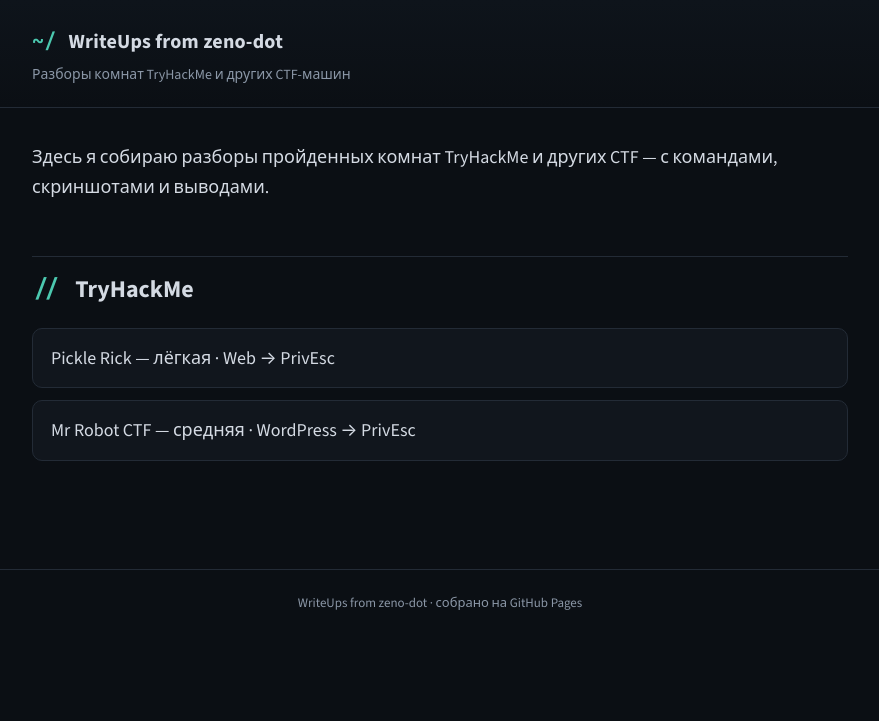
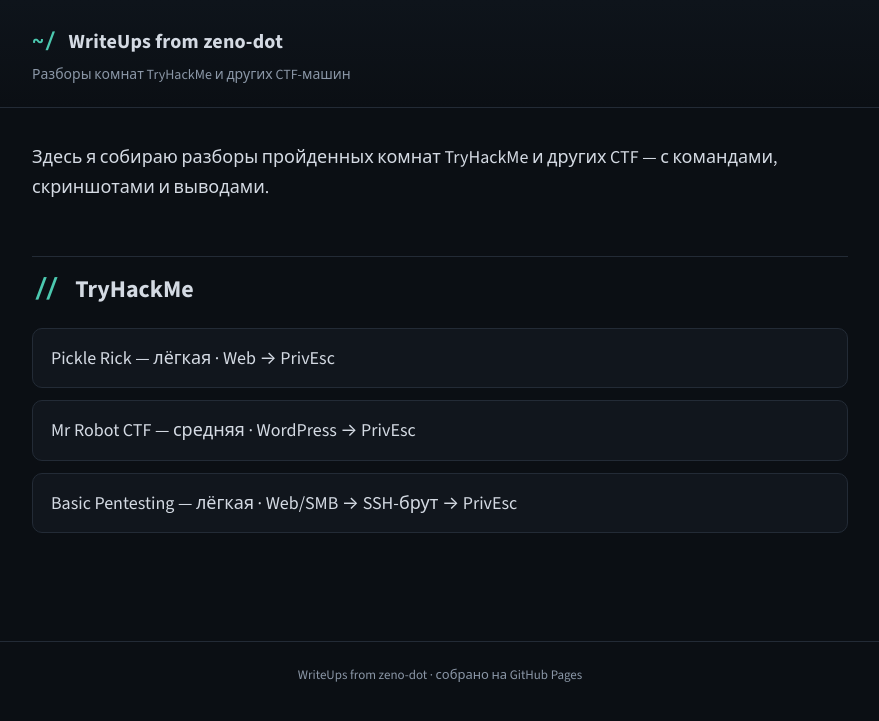
Before and after one commit to zeno-dot/WriteUp-from-zeno-dot, a Jekyll site: the page built from index.md, in a window 1280 px wide. Shown: the top 721 px of the page, without its empty margins (200-1079 px from the left). Built offline with Jekyll 4.4.1, drawn with Linux system fonts in a browser that asks for light colours.

Commit message:
Update index.md

```diff
--- a/index.md
+++ b/index.md
@@ -9,4 +9,5 @@ title: WriteUps
 <ul class="rooms">
 <li><a href="THM/Pickle-Rick/WriteUp.html">Pickle Rick — лёгкая · Web → PrivEsc</a></li>
 <li><a href="THM/Mr-Robot-CTF/WriteUp.html">Mr Robot CTF — средняя · WordPress → PrivEsc</a></li>
+<li><a href="THM/Basic-Pentesting/WriteUp.html">Basic Pentesting — лёгкая · Web/SMB → SSH-брут → PrivEsc</a></li>
 </ul>
```
